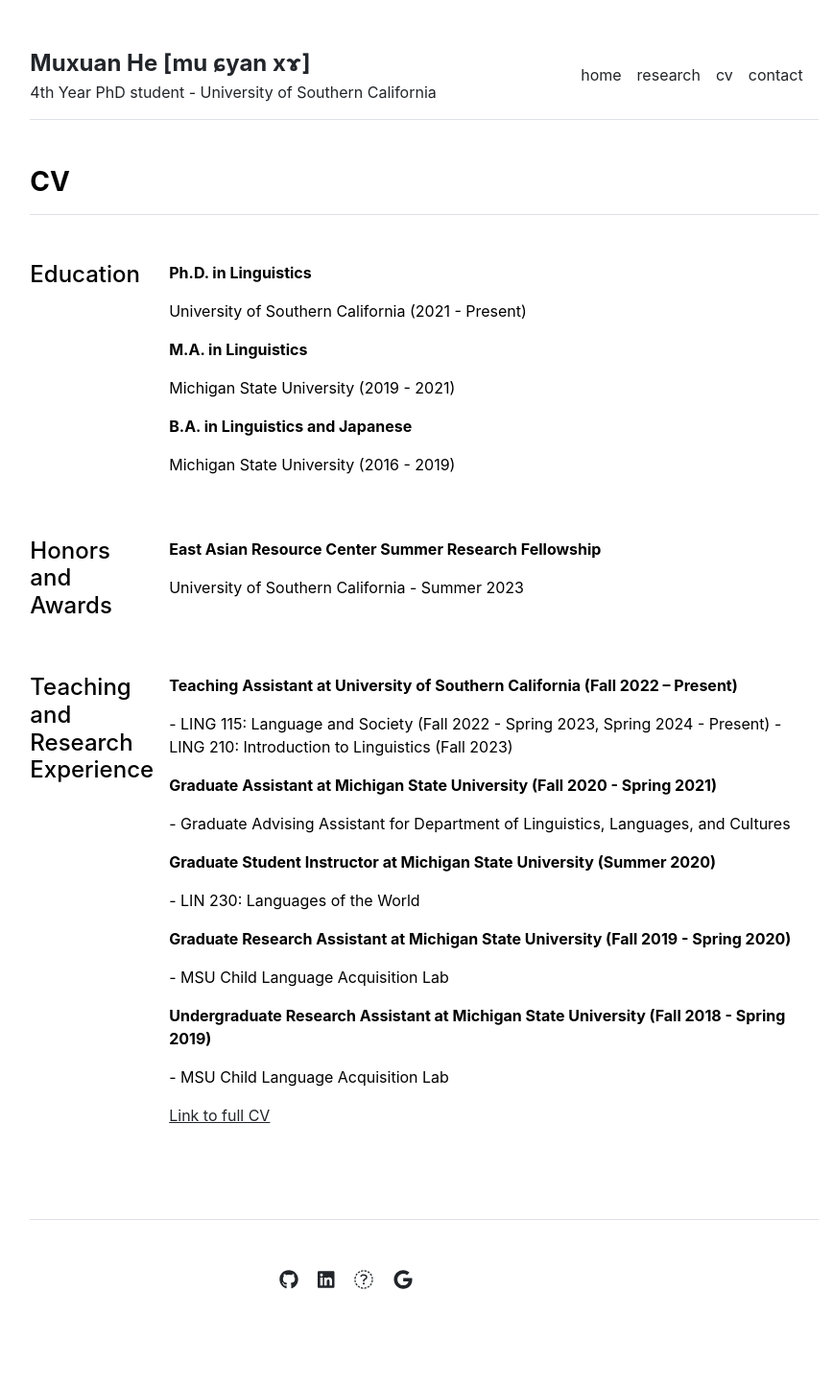
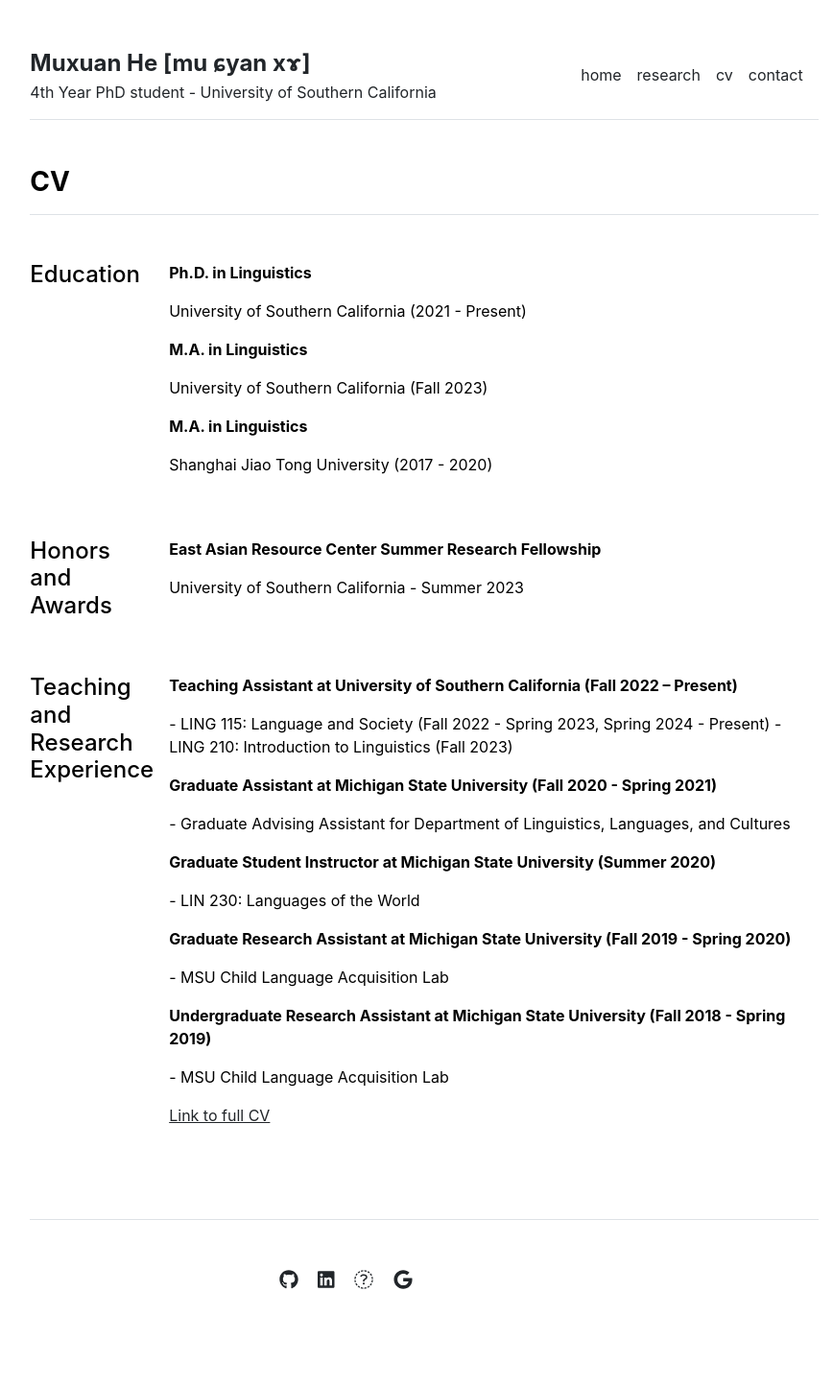
Before and after one commit to MuxuanHe/MuxuanHe.github.io, a Jekyll site: the page built from cv.md, in a window 1280 px wide. Shown: the whole page at 96% size, without its empty margins (198-1066 px from the left). Built offline with Jekyll 4.4.1, drawn with Linux system fonts in a browser that asks for light colours.

Commit message:
Update education.yml

```diff
--- a/_data/cv/education.yml
+++ b/_data/cv/education.yml
@@ -2,7 +2,7 @@
   description: 'University of Southern California (2021 - Present)'
 
 - title: 'M.A. in Linguistics'
-  description: 'Michigan State University (2019 - 2021)'
+  description: 'University of Southern California (Fall 2023)'
 
-- title: 'B.A. in Linguistics and Japanese'
-  description: 'Michigan State University (2016 - 2019)'
+- title: 'M.A. in Linguistics'
+  description: 'Shanghai Jiao Tong University (2017 - 2020)'
```
